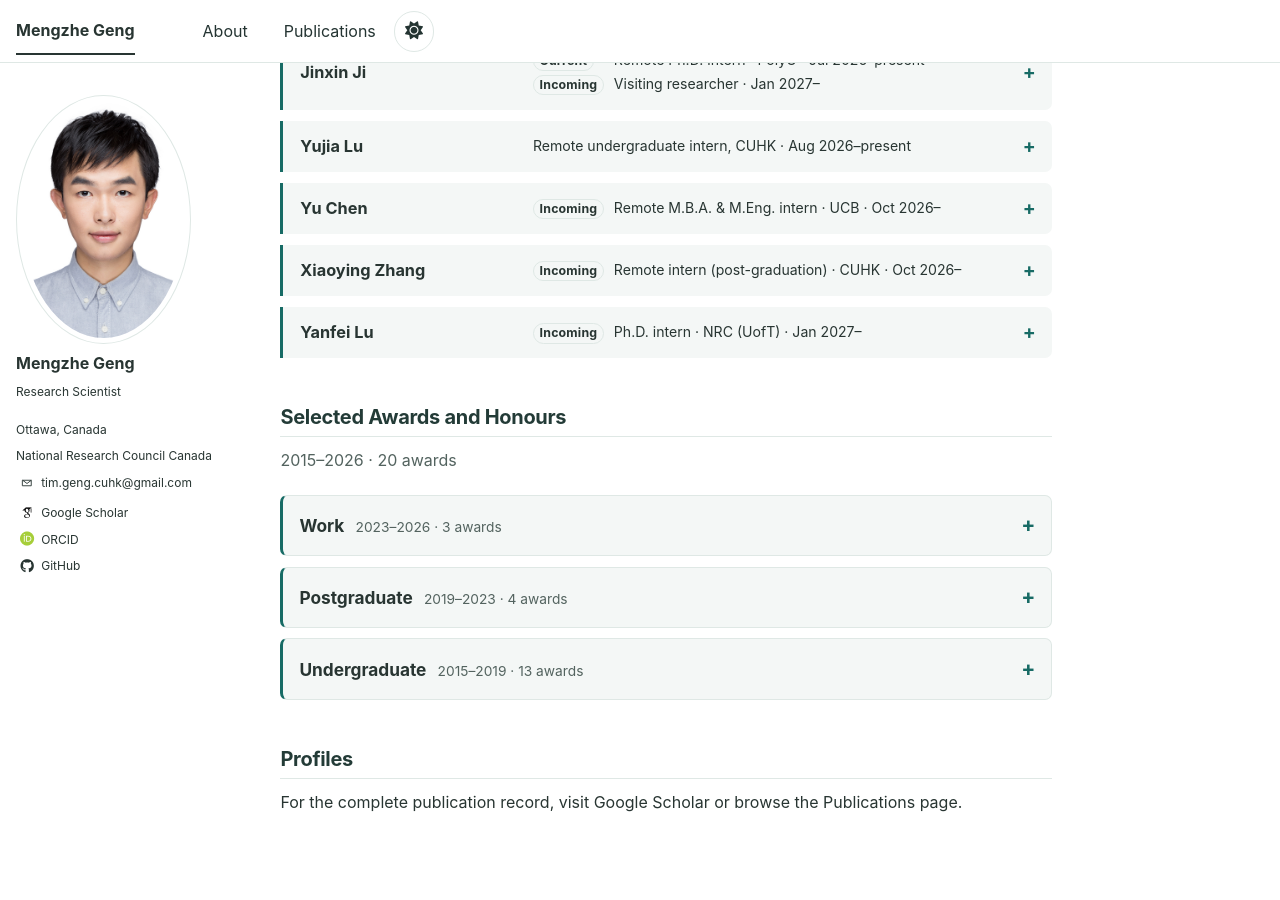
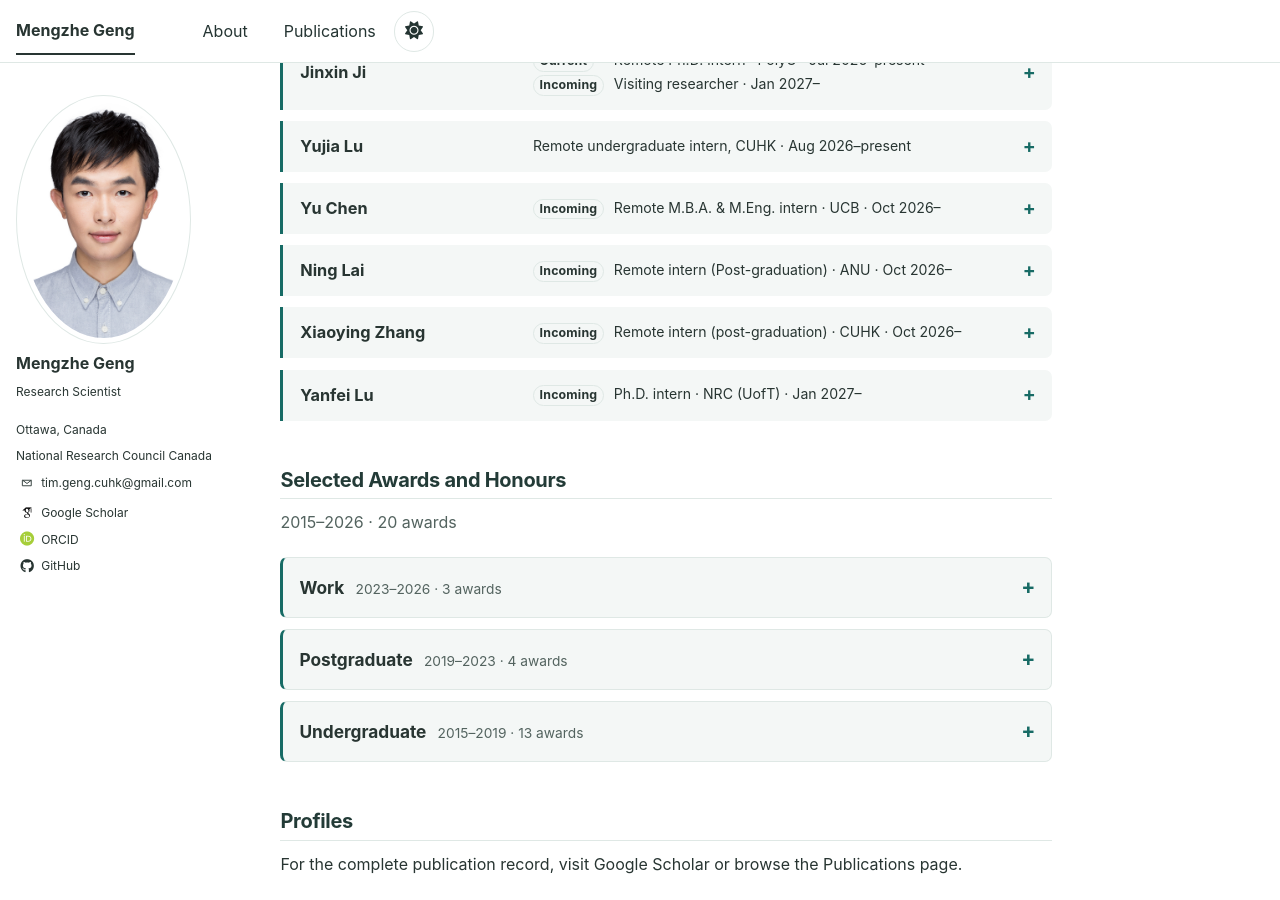
Before and after one commit to MENGZHEGENG/MENGZHEGENG.github.io, a Jekyll site: the page built from _pages/about.md, in a window 1280 px wide and 900 px high, scrolled down 2965 px. Built offline with Jekyll 4.4.1, drawn with Linux system fonts in a browser that asks for light colours; some web fonts are replaced.

Commit message:
Add Ning Lai to research supervision

```diff
--- a/_pages/about.md
+++ b/_pages/about.md
@@ -224,6 +224,12 @@ classes: wide
   </details>
   <details class="supervision-entry">
     <summary class="supervision-heading">
+      <span class="supervision-name">Ning Lai</span>
+      <span class="publication-meta supervision-roles"><span class="supervision-role-line"><span class="supervision-role-tag">Incoming</span><span class="supervision-role-copy">Remote intern (Post-graduation) · ANU · Oct 2026–</span></span></span>
+    </summary>
+  </details>
+  <details class="supervision-entry">
+    <summary class="supervision-heading">
       <span class="supervision-name">Xiaoying Zhang</span>
       <span class="publication-meta supervision-roles"><span class="supervision-role-line"><span class="supervision-role-tag">Incoming</span><span class="supervision-role-copy">Remote intern (post-graduation) · CUHK · Oct 2026–</span></span></span>
     </summary>
```
